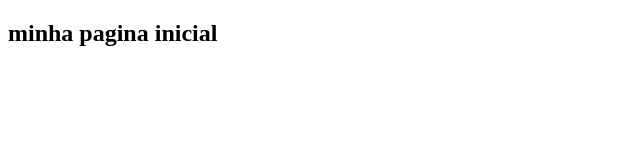
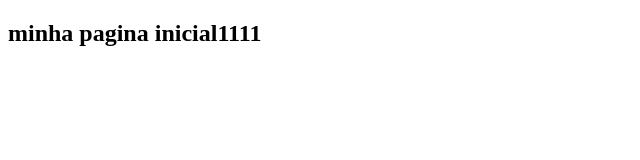
Before and after one commit to cardoso18/projeto-curso-git, a plain HTML site: page index.html in a window 1280 px wide. Shown: the full height of the page, 0-640 px from the left. Drawn offline with Linux system fonts and the light colour scheme.

Commit message:
adicionando h2

```diff
--- a/index.html
+++ b/index.html
@@ -6,7 +6,7 @@
     <title>curso de git e github</title>
 </head>
 <body>
-    <h2>minha pagina inicial</h2>
+    <h2>minha pagina inicial1111</h2>
 </body>
 </html>
 <head></head>
```
